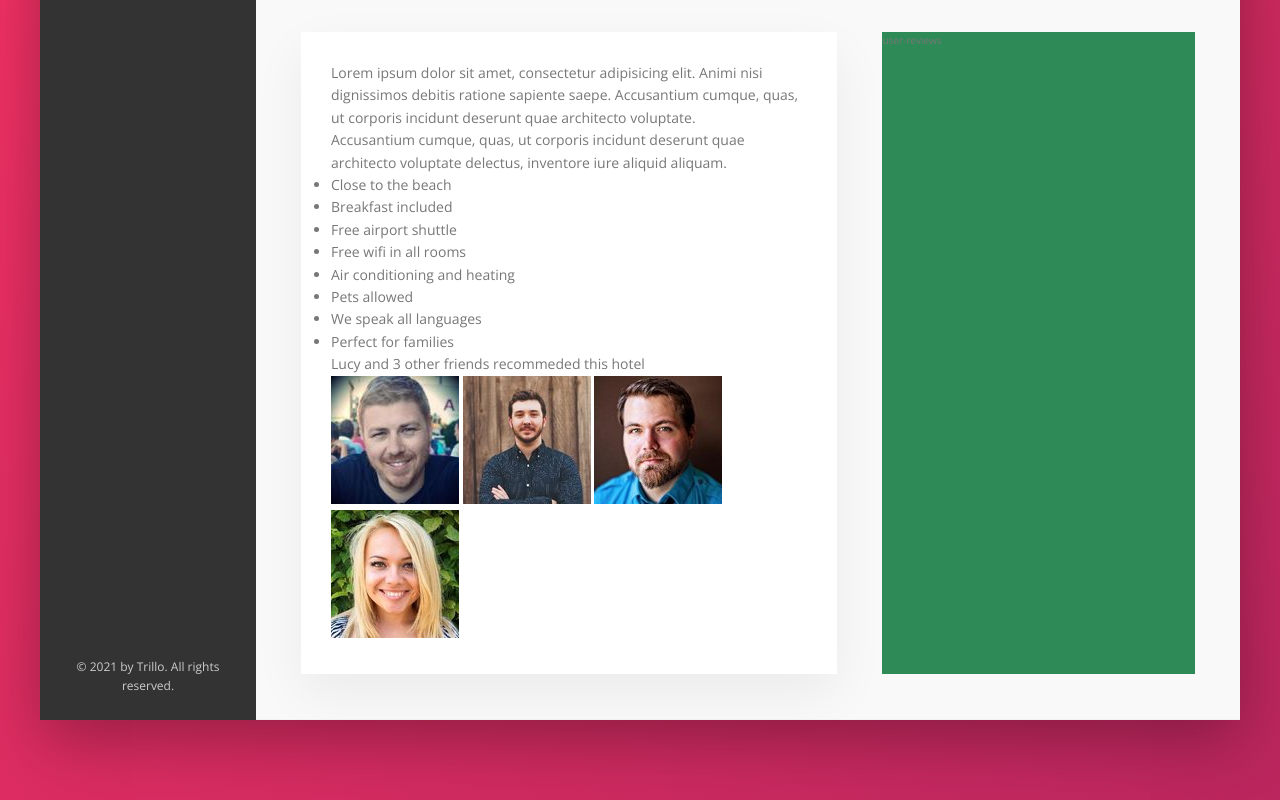
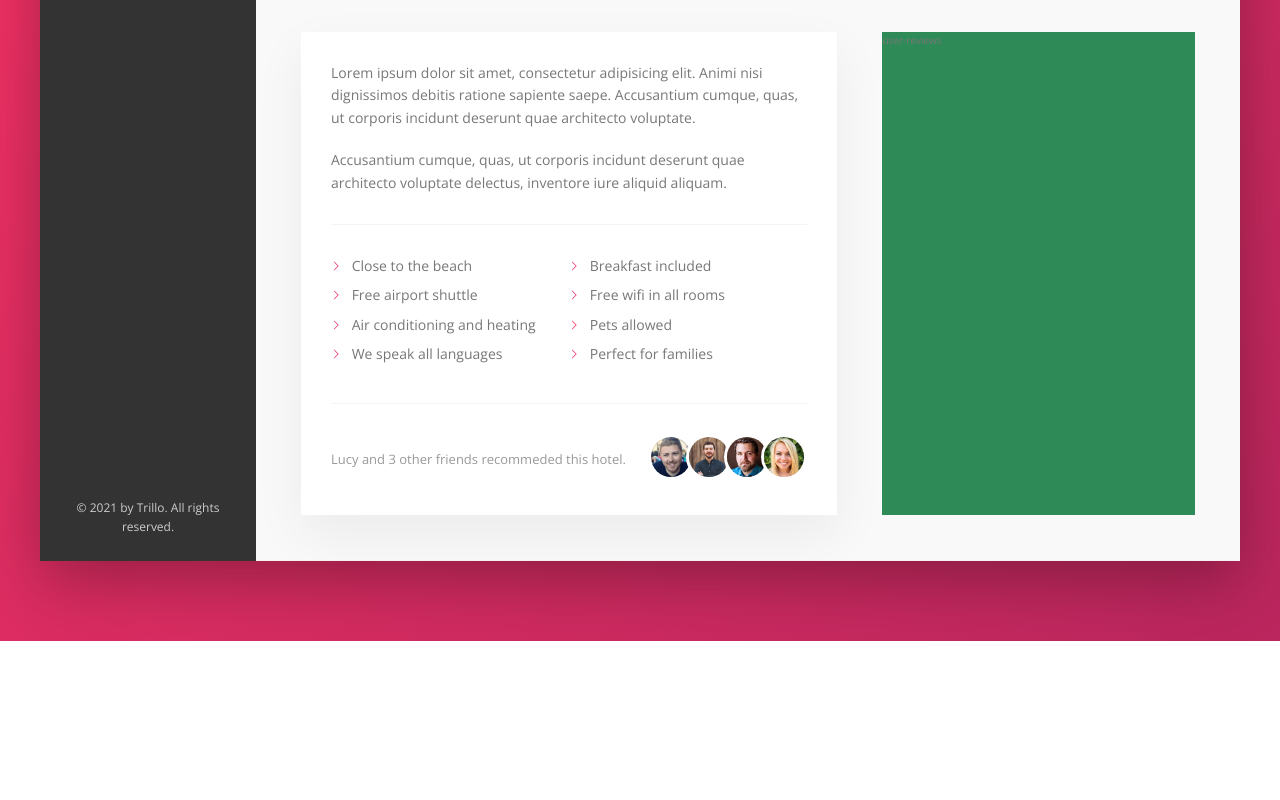
Before and after one commit to roukell/trillo, a website: page index.html in a window 1280 px wide. Shown: the part 615-1415 px from the top of the page. After the commit the page ends 1256 px from the top, so only its background shows below. Drawn offline with nearby package versions, Linux system fonts and the light colour scheme.

Commit message:
updated hotel details section

```diff
--- a/index.html
+++ b/index.html
@@ -170,7 +170,7 @@
                             </ul>
                             <div class="recommend">
                                 <p class="recommend__count">
-                                    Lucy and 3 other friends recommeded this hotel
+                                    Lucy and 3 other friends recommeded this hotel.
                                 </p>
                                 <div class="recommend__friends">
                                     <img src="img/user-3.jpg" alt="Friend 1" class="recommend__photo">
--- a/sass/_components.scss
+++ b/sass/_components.scss
@@ -298,3 +298,73 @@
     box-shadow: none;
   }
 }
+
+//paragraph
+.paragraph:not(:last-of-type) {
+  margin-bottom: 2rem;
+}
+
+//list
+.list {
+  list-style: none;
+  margin: 3rem 0;
+  padding: 3rem 0;
+  border-top: var(--line);
+  border-bottom: var(--line);
+
+  display: flex;
+  flex-wrap: wrap; //use wrap to line list items up
+
+  &__item {
+    flex: 0 0 50%;
+    margin-bottom: .7rem;
+  }
+
+  &__item::before {
+    content: "";
+    display: inline-block;
+    height: 1rem;
+    width: 1rem;
+    margin-right: .7rem;
+
+    // older browser approach
+    // background-image: url(../img/chevron-thin-right.svg); //but cannot change its color
+    // background-size: cover;
+
+    // newer borswer approach - mask - it gives color to svg background image
+    background-color: var(--color-primary);
+    -webkit-mask-image: url(../img/chevron-thin-right.svg); //only works with -webkit- prefix
+    -webkit-mask-size: cover;
+    mask-image: url(../img/chevron-thin-right.svg); //only works with -webkit- prefix
+    mask-size: cover;
+  }
+}
+
+//recommend
+.recommend {
+  font-size: 1.3rem;
+  color: var(--color-grey-dark-3);
+
+  display: flex;
+  align-items: center;
+
+  &__count {
+    margin-right: auto;
+  }
+
+  &__friends {
+
+  }
+
+  &__photo {
+    box-sizing: content-box; //images stay the same size
+    height: 4rem;
+    width: 4rem;
+    border-radius: 50%;
+    border: 3px solid #fff;
+
+    &:not(:last-child) {
+      margin-right: -1.15rem;
+    }
+  }
+}
```
Also changed, not shown: css/style.css.
